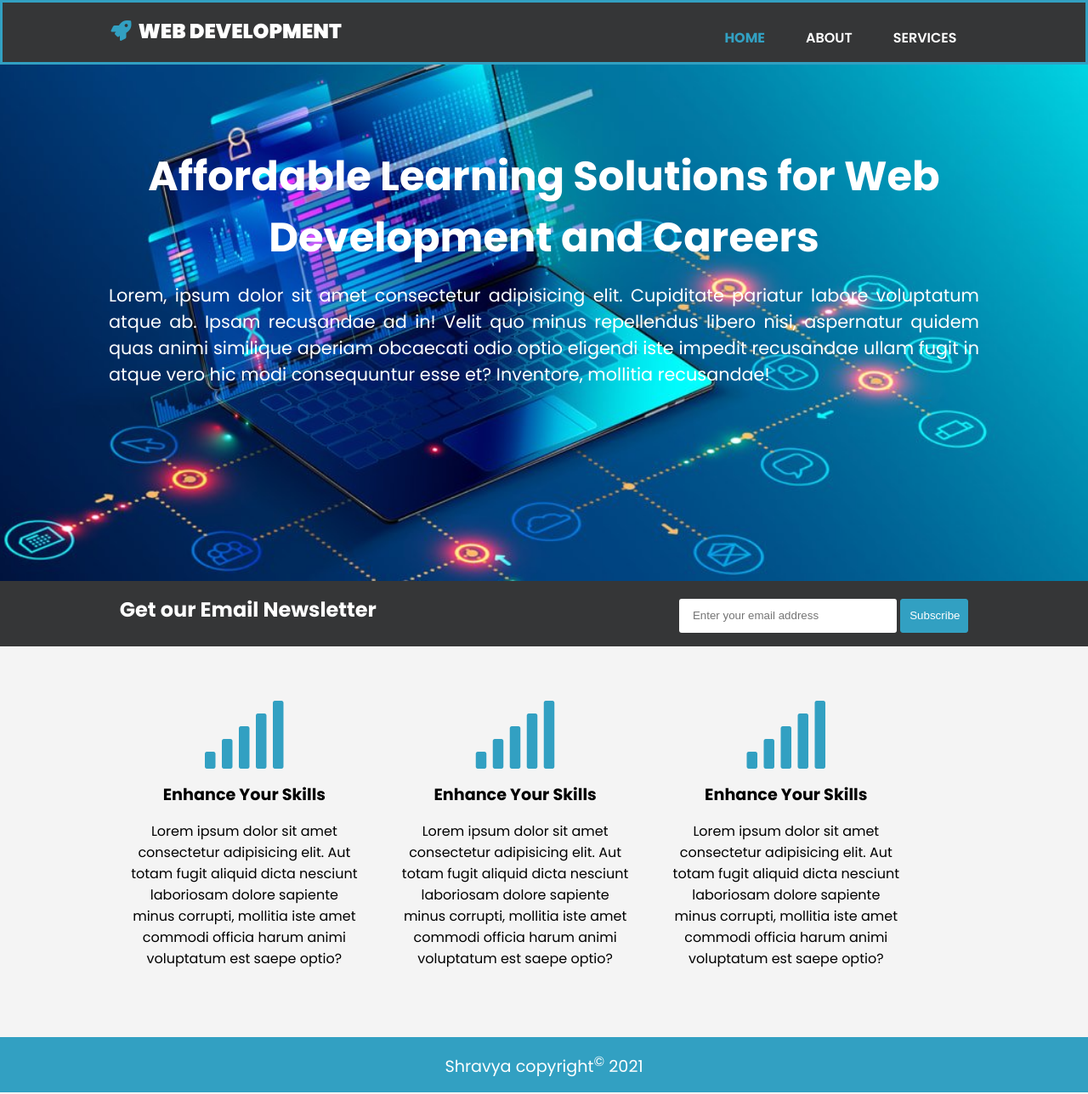
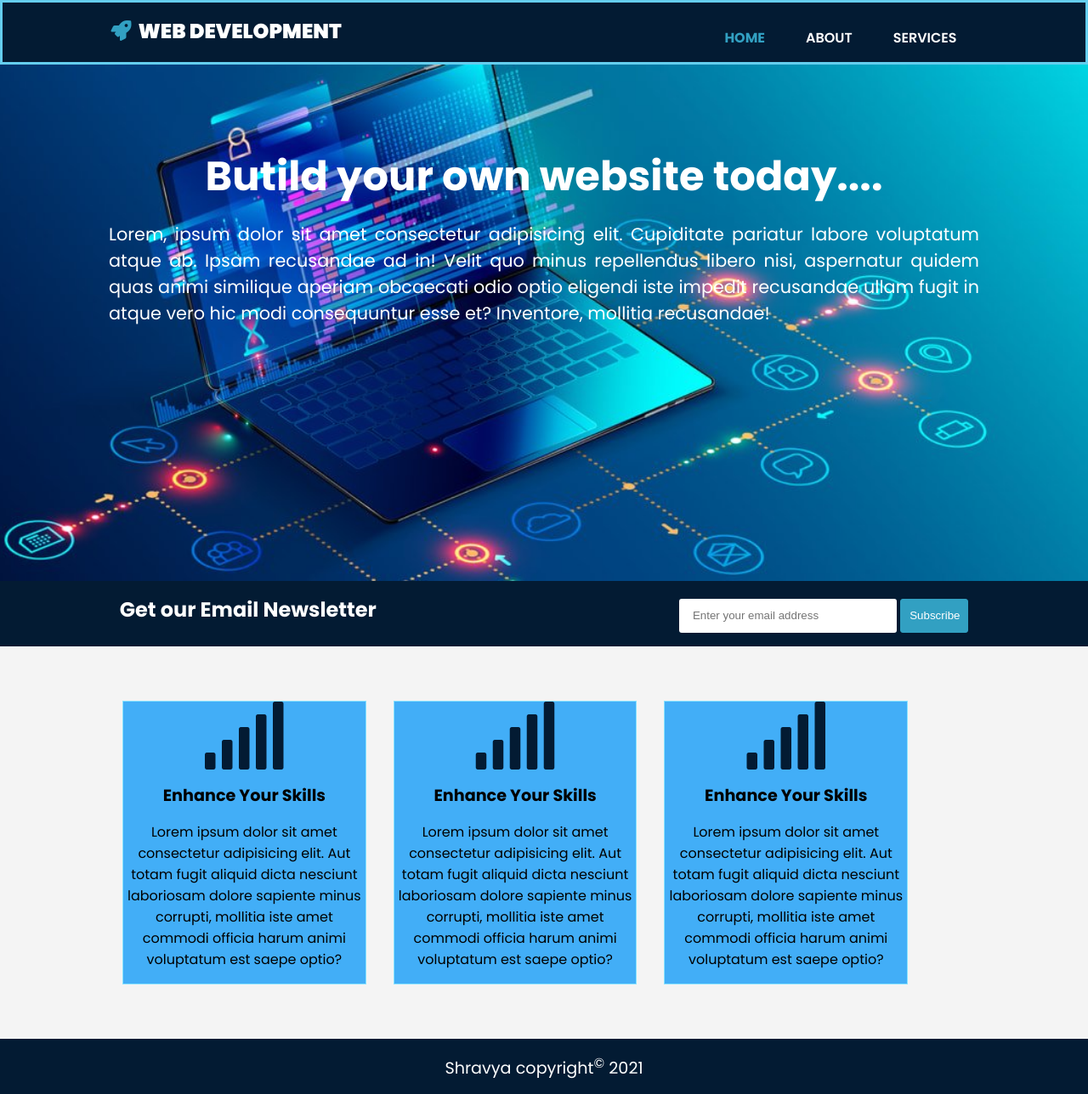
Before and after one commit to shravyapoojary/email-newsletter, a plain HTML site: page index.html in a window 1280 px wide. Shown: the whole page at 85% size. Drawn offline with Linux system fonts and the light colour scheme.

Commit message:
final commit

```diff
--- a/index.html
+++ b/index.html
@@ -32,7 +32,7 @@
     </nav>
     <header>
       <div class="container">
-        <h1>Affordable Learning Solutions for Web Development and Careers</h1>
+        <h1>Butild your own website today....</h1>
         <p>
           Lorem, ipsum dolor sit amet consectetur adipisicing elit. Cupiditate
           pariatur labore voluptatum atque ab. Ipsam recusandae ad in! Velit quo
--- a/styles/about.css
+++ b/styles/about.css
@@ -32,11 +32,11 @@ body {
     color: #fff;
   }
 nav {
-    background-color: #353637;
+    background-color: #031b33;
     color: #fff;
     padding: 1rem 0;
     min-height: 4.5rem;
-    border: 3px solid #32a0c2;
+    border: 3px solid #65ceee;
   }
   nav a {
     text-transform: uppercase;
@@ -119,7 +119,7 @@ nav {
     padding: 1rem;
     margin-top: 1rem;
     color: #fff;
-    background-color: #32a0c2;
+    background-color: #031b33;
     text-align: center;
     font-size: 1.2rem;
 }
--- a/styles/service.css
+++ b/styles/service.css
@@ -32,11 +32,11 @@ body {
     color: #fff;
   }
 nav {
-    background-color: #353637;
+    background-color: #031b33;
     color: #fff;
     padding: 1rem 0;
     min-height: 4.5rem;
-    border: 3px solid #32a0c2;
+    border: 3px solid #65ceee;
   }
   nav a {
     text-transform: uppercase;
@@ -120,9 +120,9 @@ nav {
 }
 .butn{
     height: 2rem;
-    background:#333;
-    color: blanchedalmond;
-    border: 1px solid #ccc;
+    background-color: #031b33;
+  border-color: #32a0c2;
+  color: #fff;
     border-radius: 3px;
     width: 5rem;
     padding: 5px 15px;
--- a/styles/style.css
+++ b/styles/style.css
@@ -47,11 +47,11 @@ li {
 /*selectors - tag, class,  */
 /* Navbar Styling start */
 nav {
-  background-color: #353637;
+  background-color: #031b33;
   color: #fff;
   padding: 1rem 0;
   min-height: 4.5rem;
-  border: 3px solid #32a0c2;
+  border: 3px solid #65ceee;
 }
 nav a {
   text-transform: uppercase;
@@ -126,7 +126,7 @@ header p {
 .newsletter {
   padding: 1rem;
   color: #fff;
-  background: #353637;
+  background: #031b33;
 
 }
 
@@ -162,6 +162,7 @@ header p {
 .cards{
     padding: 2rem 0;
     margin: 2rem 0;
+
 }
 .cards .container{
     display: flex;
@@ -174,11 +175,13 @@ header p {
 .cards .container .card{
     width: 28%;
     margin: 0 1rem;
-    padding: 0 0.5rem;
+    padding: 1 1rem;
+    background-color: rgb(66, 174, 247);
+    border: 1px solid #88e3ff;
 }
 
 .cards .container .card i{
-    color: #32a0c2;
+    color: #031b33;
     padding-bottom: 1rem;
 }
 
@@ -189,6 +192,7 @@ header p {
 
 .cards .container .card p{
     padding-bottom: 1rem;
+
 }
 /* cards styling end */
 
@@ -196,7 +200,7 @@ footer{
     padding: 1rem;
     margin-top: 1rem;
     color: #fff;
-    background-color: #32a0c2;
+    background-color: #031b33;
     text-align: center;
     font-size: 1.2rem;
 }
```
Also changed, not shown: 1 other file.
